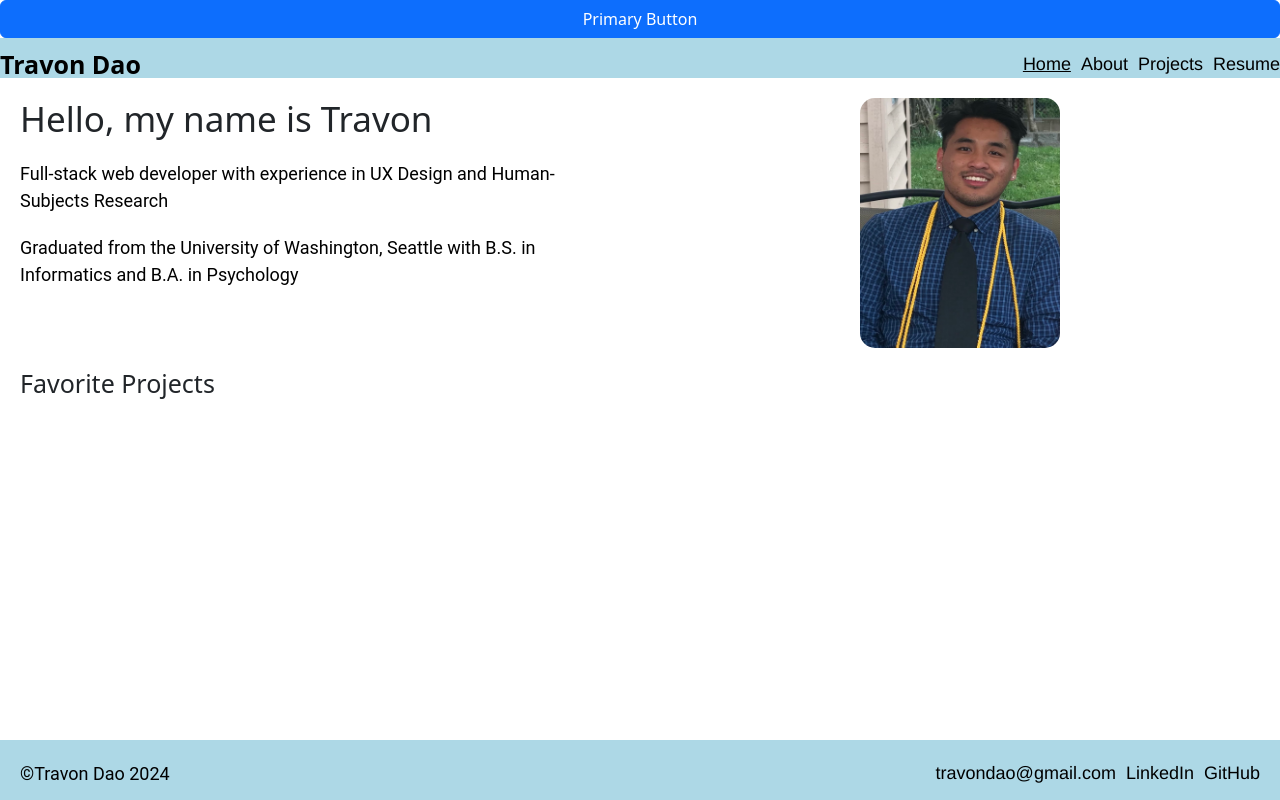
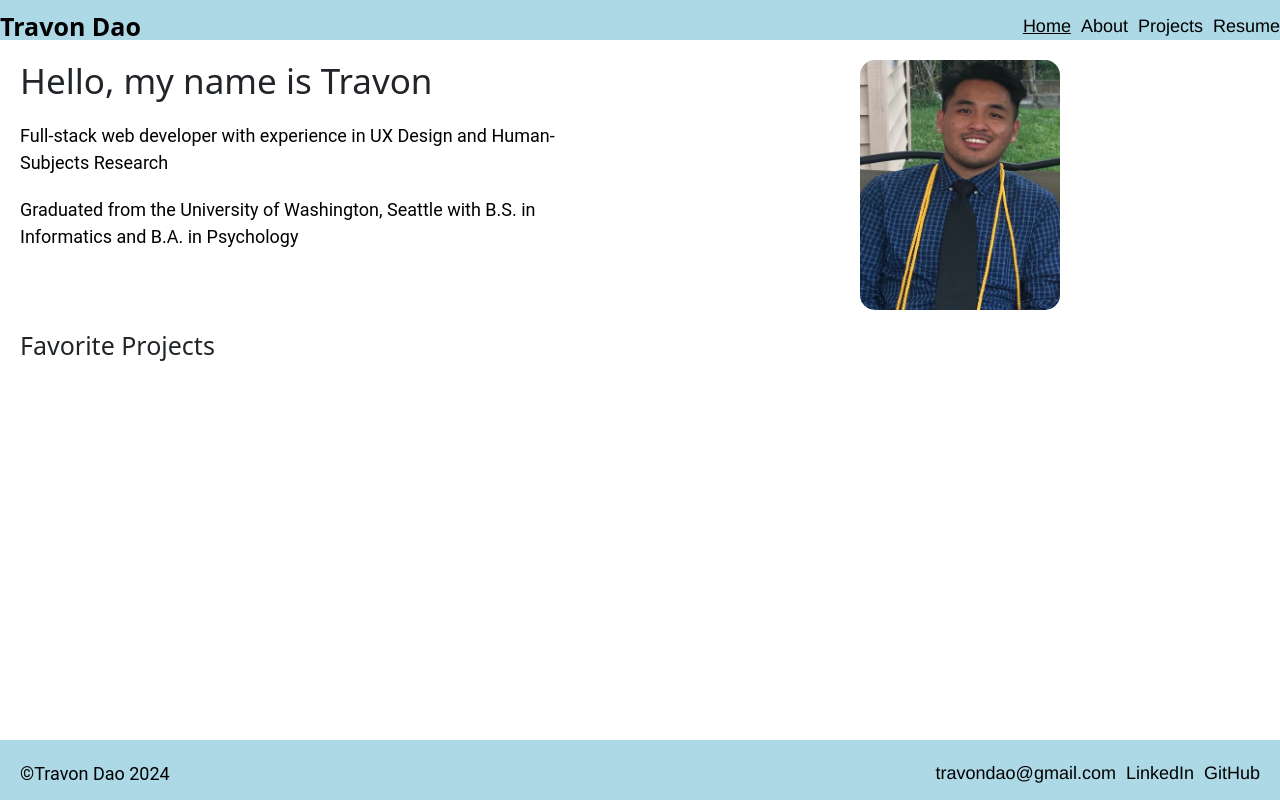
Before and after one commit to tdao09/portfolio, a React (Create React App) app: page / in a window 1280 px wide. Built offline with nearby package versions, Linux system fonts and the light colour scheme.

Commit message:
home page start

```diff
--- a/src/pages/home.js
+++ b/src/pages/home.js
@@ -8,7 +8,6 @@ import 'bootstrap/dist/css/bootstrap.min.css';
 export default function Home() {
     return (
        <section>
-        <button type="button" className="btn btn-primary" width="500px">Primary Button</button>
         <Navbar />
         <div className="intro-container">
             <div className="intro-text">
```
